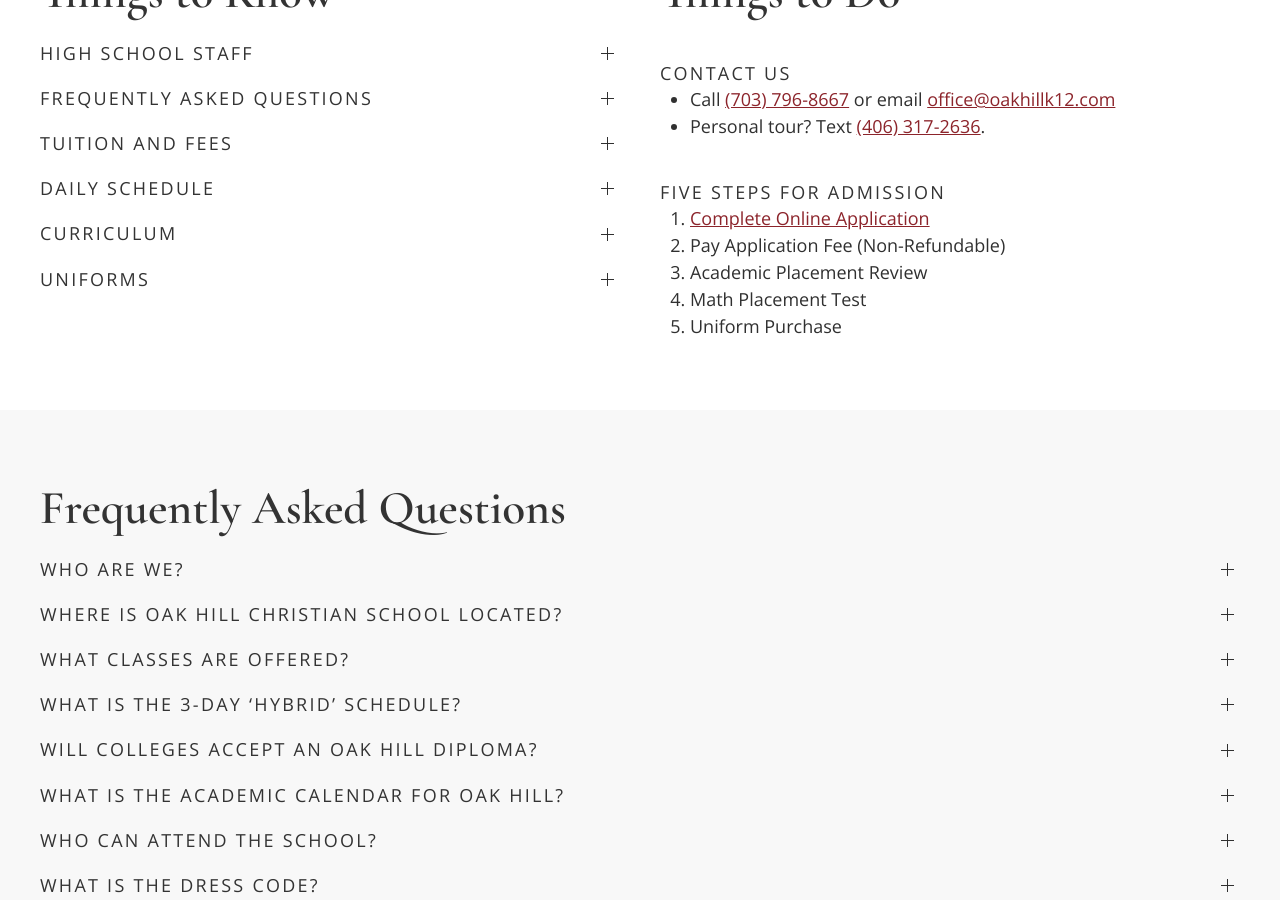
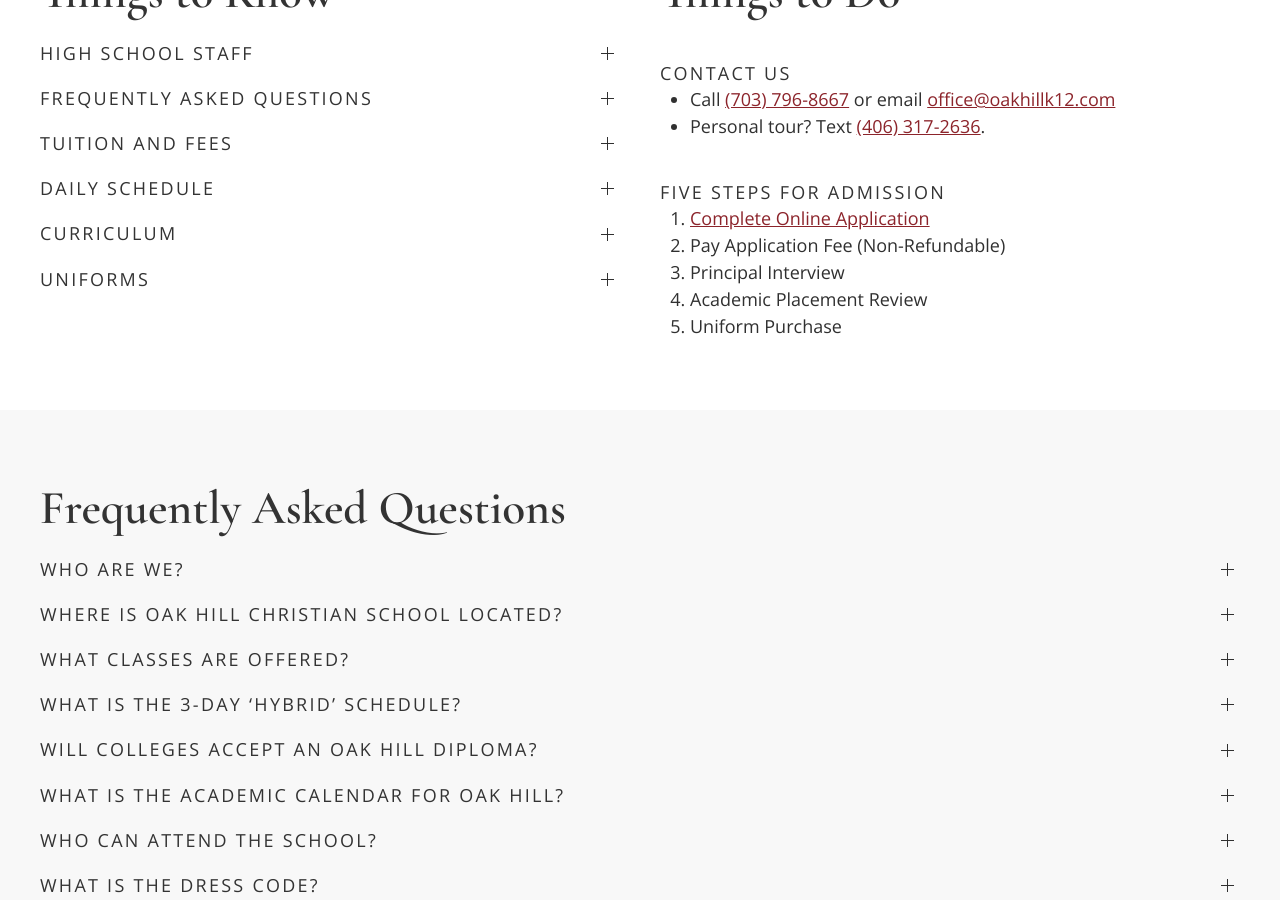
Before and after one commit to OakHillChristianSchool/oak-hill-website, a Jekyll site: the page built from lynchburg-campus.html, in a window 1280 px wide and 900 px high, scrolled down 1484 px. Built offline with Jekyll 4.4.1, drawn with Linux system fonts in a browser that asks for light colours.

Commit message:
Update from Forestry.io Robert Thoburn updated lynchburg-campus.html

```diff
--- a/lynchburg-campus.html
+++ b/lynchburg-campus.html
@@ -2,8 +2,8 @@
 layout: image-title-full-image
 image: assets/lynchburg-campus.png
 title: Lynchburg Campus
+
 ---
-
 <div class="uk-section">
     <div class="uk-container">
         <h3>Welcome to the new Oak Hill Christian School – Lynchburg Campus (9th-12th)</h3>
@@ -157,8 +157,8 @@
                 <ol class="uk-margin-remove-top">
                     <li><a target="_blank" href="https://forms.oakhillk12.com/form/lynchburg-application-form-21-22">Complete Online Application</a></li>
                     <li>Pay Application Fee (Non-Refundable)</li>
+                    <li>Principal Interview</li>
                     <li>Academic Placement Review</li>
-                    <li>Math Placement Test</li>
                     <li>Uniform Purchase</li>
                 </ol>
             </div>
```
